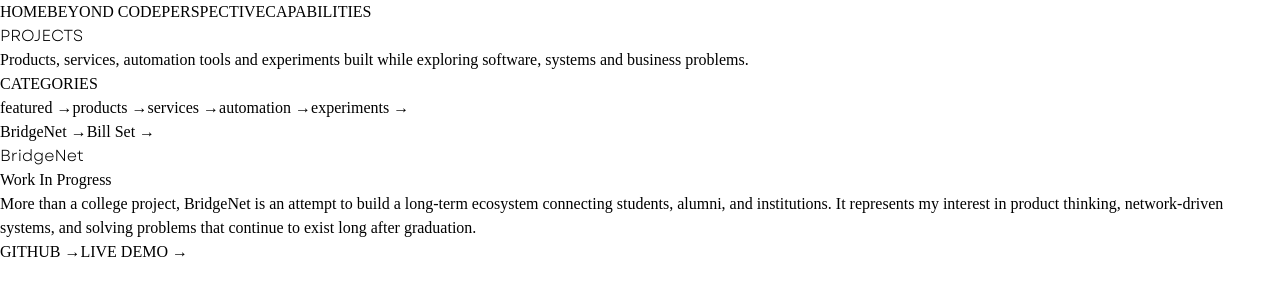
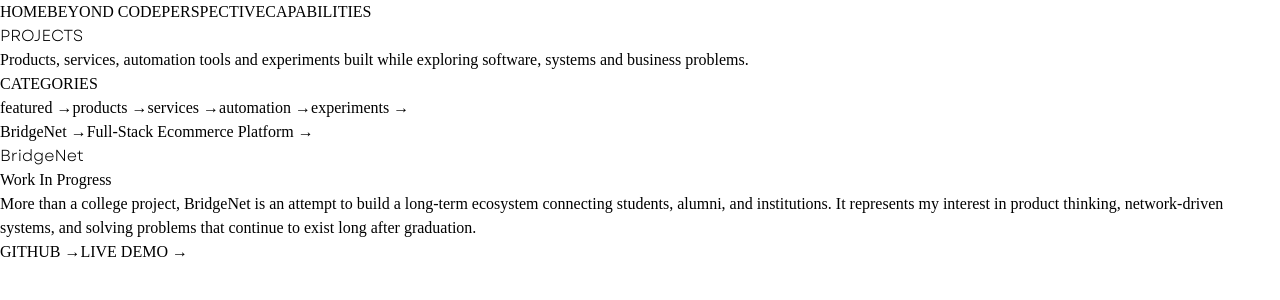
Before and after one commit to chiragmittal1201/portfolio, a React (Vite) app: page /projects in a window 1280 px wide. Shown: the top 300 px of the page. Built offline with nearby package versions, Linux system fonts and the light colour scheme.

Commit message:
fullstack ecommerce platform project added.

```diff
--- a/src/pages/Projects.jsx
+++ b/src/pages/Projects.jsx
@@ -14,15 +14,24 @@
       },
 
       {
-        title: "Bill Set",
-        status: "Work In Progress",
-        github: "#",
+        title: "Full-Stack Ecommerce Platform",
+        status: "Finished",
+        github: "https://github.com/chiragmittal1201/Ecommerce",
         description:
-          "Bill Set was born from a real business problem I encountered firsthand. Instead of building another generic business application, the goal is to modernize a niche market that still relies heavily on handwritten workflows, reducing errors and improving operational efficiency.",
+          "Full-stack ecommerce platform built with React, Node.js, Express, MongoDB, and JWT authentication featuring customer & admin dashboards, product management, order processing, coupons, contact management, and configurable payment/delivery settings.",
       },
     ],
 
     products: [
+
+      {
+        title: "Full-Stack Ecommerce Platform",
+        status: "Finished",
+        github: "https://github.com/chiragmittal1201/Ecommerce",
+        description:
+          "Full-stack ecommerce platform built with React, Node.js, Express, MongoDB, and JWT authentication featuring customer & admin dashboards, product management, order processing, coupons, contact management, and configurable payment/delivery settings.",
+      },
+
       {
         title: "BridgeNet",
         status: "Work In Progress",
```
